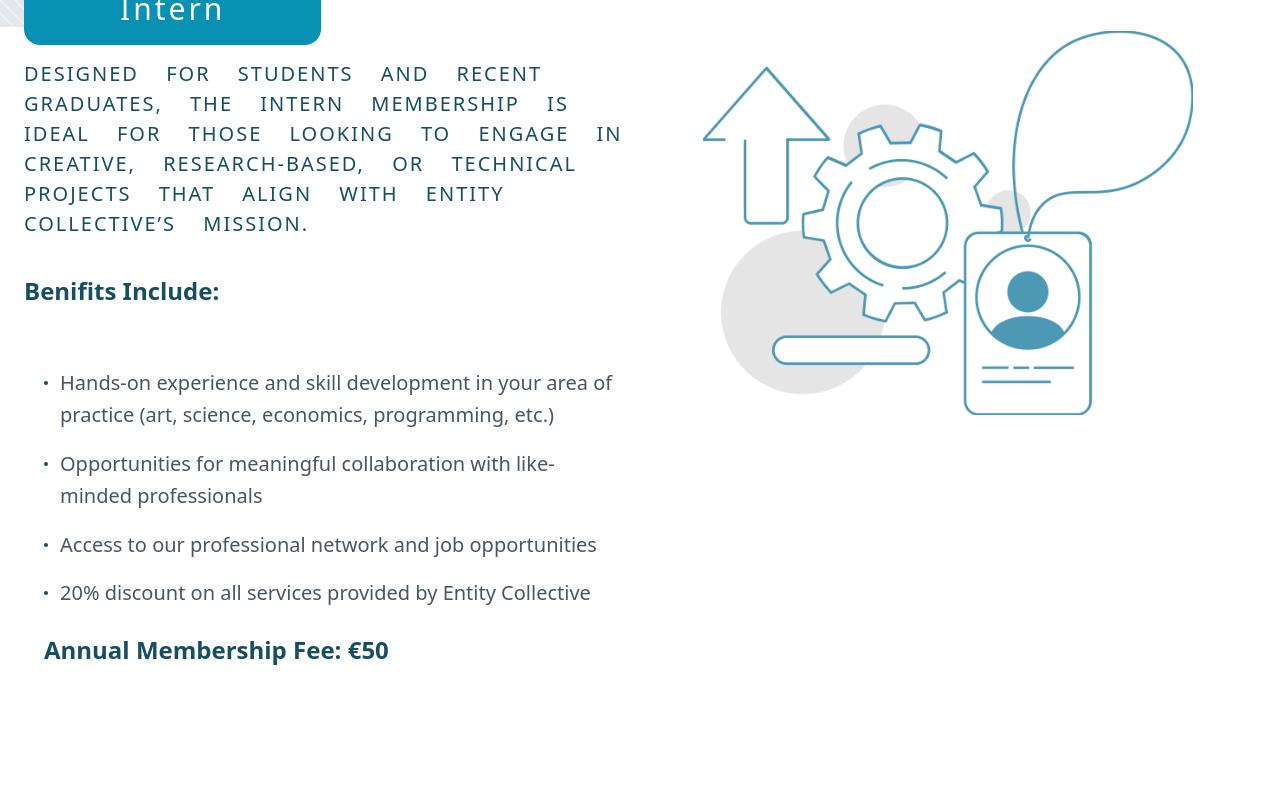
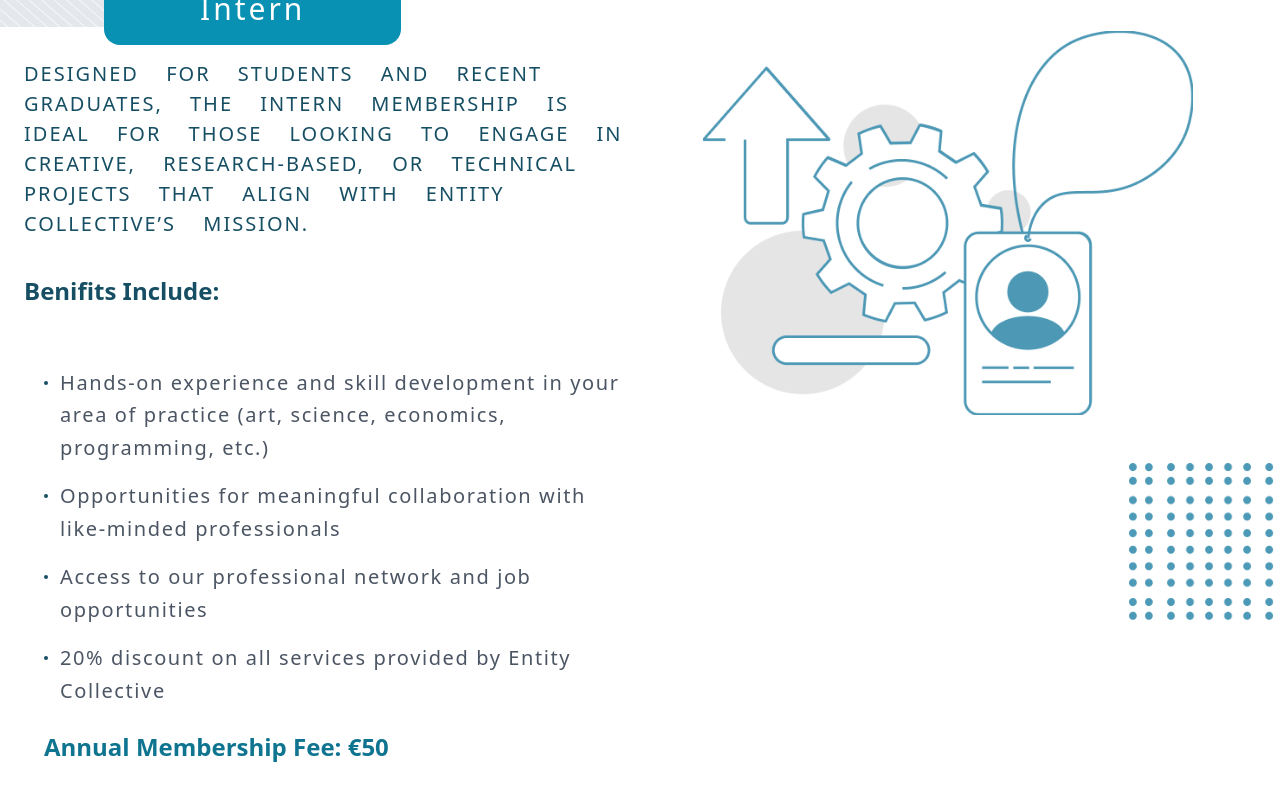
Before and after one commit to saqishah444/Entity-Collective, a React (Vite) app: page / in a window 1280 px wide. Shown: the part 906-1706 px from the top of the page. Before the commit the page ends 1656 px from the top, so only its background shows below. Built offline with nearby package versions, Linux system fonts and the light colour scheme.

Commit message:
intern section complete

```diff
--- a/src/App.jsx
+++ b/src/App.jsx
@@ -5,6 +5,7 @@
 import herocomp from './assets/images/hero-component.png'
 import maskleft from './assets/images/mask-group-left.png'
 import internship from './assets/images/internship.png'
+import component from './assets/images/component.png'
 
 const App = () => {
   return (
@@ -50,8 +51,8 @@
 
       </section>
 
-      {/* About Section */}
-      <section id="about" className="  bg-white px-6 py-16" >
+      {/* Intern Section */}
+      <section id="intern" className="  bg-white px-6 py-16" >
         <div className='container mx-auto'>
           <div className='flex flex-col justify-center items-center'>
 
@@ -61,10 +62,10 @@
 
                 <div className='relative inline-block'>
                   <div className='absolute z-0 left-[-150px] bottom-0 '>
-                    <img src={maskleft} className='h-44 w-auto  ' alt=""  />
+                    <img src={maskleft} className='h-36 w-auto  ' alt=""  />
                   </div>
                   <div className='mx-auto'>
-                    <span className="bg-cyan-600  z-10 relative text-white text-center tracking-widest font-medium px-24 py-4 text-3xl rounded-2xl">
+                    <span className="bg-cyan-600 ms-20  z-10 relative text-white text-center tracking-widest font-medium px-24 py-4 text-3xl rounded-2xl">
                       Intern
                     </span>
                   </div>
@@ -77,6 +78,13 @@
               </div>
               <div className='flex justify-center'>
                 <img src={internship} alt="" className='   md:h-72   lg:h-96 lg:mt-10 w-auto' />
+                 <div className='relative'>
+                    <div className='hidden md:block absolute md:-bottom-40 md:-right-10 lg:-bottom-48 lg:-right-32 xl:-bottom-56 xl:-right-24  w-40 h-40  md:h-44 '>
+                      <img src={component}  alt="" />
+
+                    </div>
+
+                  </div>
 
               </div>
             </div>
@@ -84,7 +92,7 @@
               <div>
                  <h3 className='text-2xl text-cyan-900 font-semibold py-10'>Benifits Include:</h3>
                 <div className="p-5 bg-white">
-                  <ul className="space-y-4">
+                  <ul className="space-y-4 tracking-widest">
                     <li className="flex">
                       <span className="flex-shrink-0 mt-3.5 w-1 h-1 rounded-full bg-cyan-900 mr-3" />
                       <p className="text-xl leading-relaxed text-gray-600">
@@ -118,7 +126,8 @@
                   </ul>
 
 
-                  <p className="mt-6 text-2xl font-semibold text-cyan-900">
+
+                  <p className="mt-6 text-2xl font-semibold text-cyan-700">
                     Annual Membership Fee: €50
                   </p>
                 </div>
@@ -132,6 +141,17 @@
 
       </section>
 
+      {/* Intern Section End */}
+
+      {/* Research Section start */}
+
+
+
+
+
+
+
+
 
 
 
```
